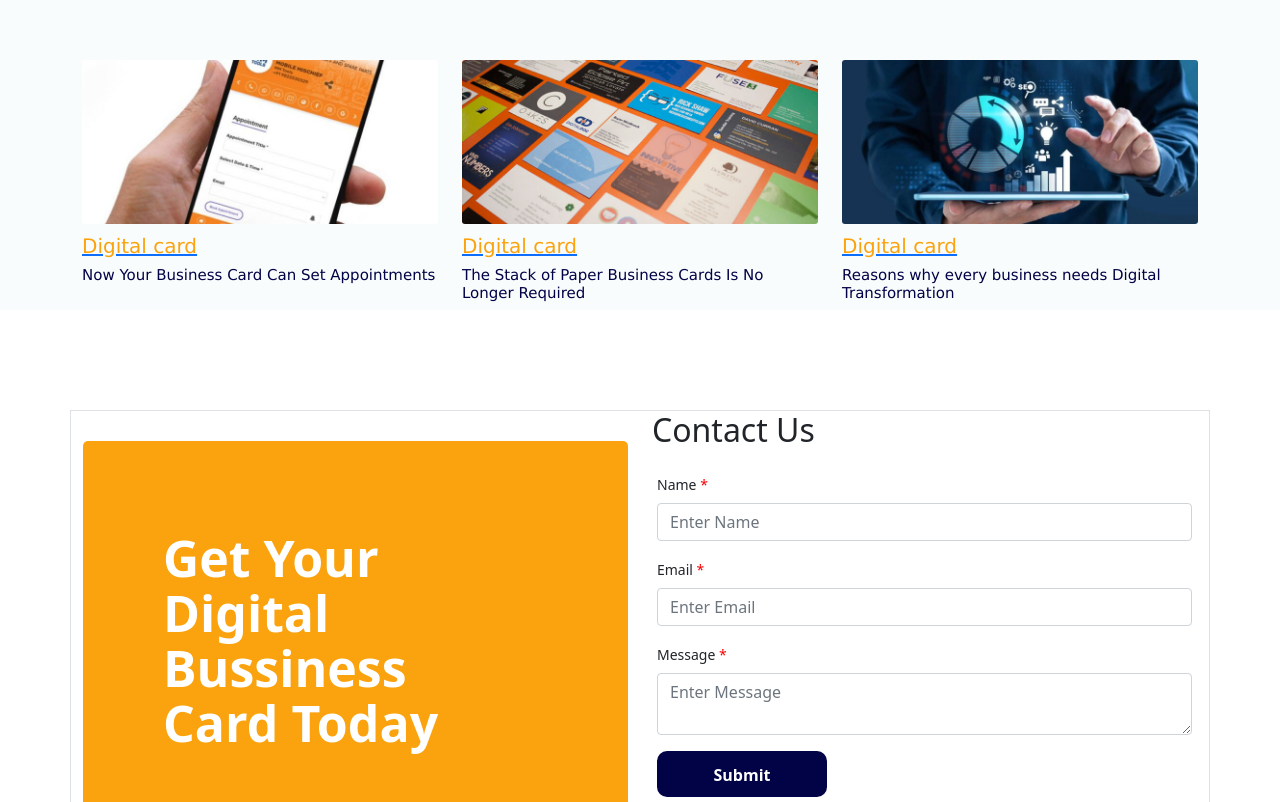
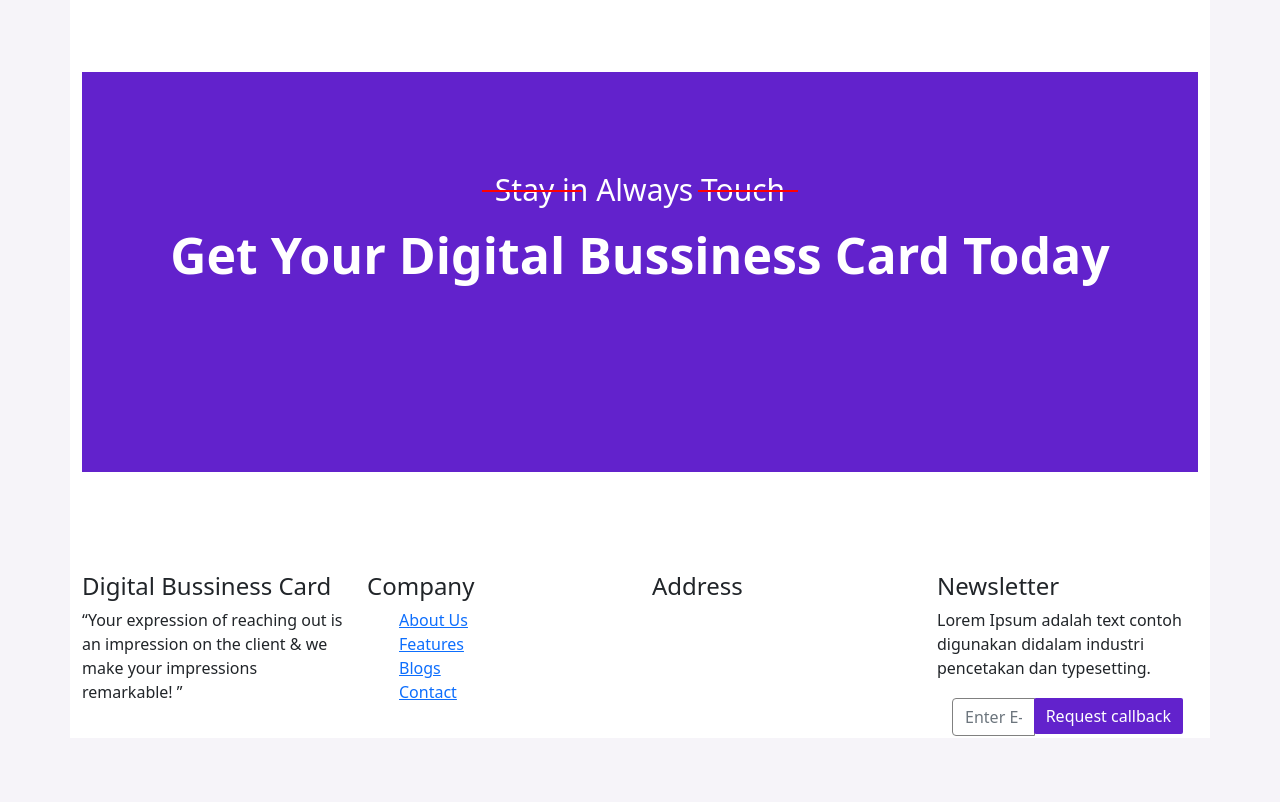
Before and after one commit to varsha0198/DIGITAL-BUSINESS-CARD, a plain HTML site: page index.html in a window 1280 px wide. Shown: the part 1998-2800 px from the top of the page. After the commit the page ends 2736 px from the top, so only its background shows below. Drawn offline with nearby package versions, Linux system fonts and the light colour scheme.

Commit message:
commit 6

```diff
--- a/inedx.html
+++ b/index.html
@@ -21,8 +21,9 @@
 <body>
 
   <!-- header design start-->
-  <section>
-    <div class="header">
+  <section class="section-header">
+    <div class="container">
+      <div class=" header">
         <nav class="navbar navbar-expand-lg navigation-wrap">
           <div class="container">
             <a class="navbar-brand" href="#"><strong> Digital Bussiness Card </strong></a>
@@ -67,6 +68,7 @@
           </div>
         </div>
       </div>
+    </div>
   </section>
 
   <!-- header design end -->
@@ -75,8 +77,8 @@
 
 
   <!-- features section start  -->
-  <section class="section-features">
-    <div class="container">
+  <section class=" container section-features">
+    <div class=" col-md-12">
       <h2 class="features-heading">Features of Digital Bussiness Card</h2>
       <br>
       <div class="row">
@@ -96,7 +98,7 @@
           <h6>You can share your Business card <br> to all those potential customers globally.</h6>
         </div>
       </div>
-      <br>
+
       <div class="row">
         <div class="col-md-4 features-box">
           <i class="fa fa-whatsapp icon-box" style="font-size:36px"></i>
@@ -116,13 +118,15 @@
       </div>
 
     </div>
+
+
   </section>
   <!-- features section end -->
 
 
   <!-- video section start  -->
 
-  <section class="video-section">
+  <!-- <section class="video-section">
       <div class="section">
 
         <h1>Design that converts maximum business</h1>
@@ -136,7 +140,7 @@
 
       </div>
 
-  </section>
+    </section> -->
 
   <!-- video section end -->
 
@@ -145,7 +149,7 @@
 
   <section class="blogsection">
 
-    <div class="container ">
+    <div class="container boxshadow">
       <h2>From our blog</h2>
       <div class="row ">
         <div class="col-md-4">
@@ -185,45 +189,66 @@
 
 
   <section class="section-getcard">
-    <div class="container border">
-      <div class="row">
-        <div class="col-md-6">
+    <div class="container boxshadow ">
       <div class="givespace">
         <div class="getting-card">
-              <h2>Get Your
-                <br> Digital Bussiness <br>Card Today
-              </h2>
+
+          <h6 class="hr-lines">Stay in Always Touch</h6>
+
+          <h2>Get Your Digital Bussiness Card Today</h2>
         </div>
       </div>
     </div>
-        <div class="col-md-6">
-          <h2>Contact Us</h2>
-          <div class="contact-froms">
-            <div class="mb-3">
-              <label>Name <span class="star_red">*</span></label>
-              <input type="text" name="name" class="form-control" placeholder="Enter Name" required="" id="txtname">
-              <span class="error"></span>
+  </section>
+
+  <!-- footer part start -->
+  <section >
+    <div class="container boxshadow">
+      <div class="row">
+        <div class="col-md-3">
+          <h4>Digital Bussiness Card</h4>
+          <p>“Your expression of reaching out is an impression on the client & we make your impressions remarkable! ”
+          </p>
+
         </div>
-            <div class="mb-3">
-              <label>Email <span class="star_red">*</span></label>
-              <input type="email" class="form-control" name="email" placeholder="Enter Email" required="" id="email">
-              <span class="error"></span>
+        <div class="col-md-3">
+          <h4>Company</h4>
+          <ul>
+            <a href="#">
+              <li>About Us</li>
+            </a>
+            <a href="#">
+              <li>Features</li>
+            </a>
+            <a href="#">
+              <li>Blogs</li>
+            </a>
+            <a href="#">
+              <li>Contact</li>
+            </a>
+          </ul>
         </div>
-
-            <div class="mb-3">
-              <label>Message <span class="star_red">*</span></label>
-              <textarea name="message" class="form-control" placeholder="Enter Message" id="message"></textarea>
-              <span class="error"></span>
+        <div class="col-md-3">
+          <h4>Address</h4>
+          <ul>
+            <li></li>
+          </ul>
         </div>
-            <div>
-              <button type="submit" class="submit-btn create-card" id="contactUsSubmit">Submit</button>
+        <div class="col-md-3">
+          <h4>Newsletter</h4>
+          <p>Lorem Ipsum adalah text contoh digunakan didalam industri pencetakan dan typesetting.</p>
+          <div class="input-group">
+            <input type="email" class="form-control" placeholder="Enter E-mail">
+            <div class="input-group-append">
+              <button type="button" class="input-group-text btn">Request callback</button>
+            </div>
 
           </div>
         </div>
       </div>
     </div>
-    </div>
   </section>
+
 </body>
 
 </html>
--- a/style.css
+++ b/style.css
@@ -1,5 +1,9 @@
+body {
+    background-color: #F6F4F9;
+}
+
 :root {
-    --primary-color: rgb(2, 2, 70);
+    --primary-color: #6222CC;
     --secondry-color: #5d95ba;
     --third-color: #faa30e;
     --white-color: #fff;
@@ -9,21 +13,16 @@
 }
 
 /* header design */
-.header {
-    height: 750px;
-    width: auto;
-    background-image: linear-gradient(rgba(0, 0, 0, 0.6), rgba(0, 0, 0, 0.6)), url(images/image2.jpg);
-    background-size: cover;
-    background-position: center;
-    background-attachment: fixed;
-    font-family: 'Lucida Sans', 'Lucida Sans Regular', 'Lucida Grande', 'Lucida Sans Unicode', Geneva, Verdana, sans-serif;
-    text-align: center;
-    color: white;
+.section-header {
+
     background-image: linear-gradient(rgba(0, 0, 0, 0.6), rgba(0, 0, 0, 0.6)), url(images/image2.jpg);
     animation-name: example;
     animation-duration: 6s;
     animation-iteration-count: infinite;
     opacity: 1;
+    background-size: cover;
+    background-position: center;
+    background-attachment: fixed;
 }
 
 @keyframes example {
@@ -37,13 +36,29 @@
 
 }
 
+
+.header {
+    height: 750px;
+    width: auto;
+
+    background-size: cover;
+    background-position: center;
+    background-attachment: fixed;
+    font-family: 'Lucida Sans', 'Lucida Sans Regular', 'Lucida Grande', 'Lucida Sans Unicode', Geneva, Verdana, sans-serif;
+    text-align: center;
+    color: white;
+
+}
+
+
+
 .navigation-wrap {
     position: relative;
     width: 100%;
     left: 0;
     z-index: 1000;
     transition: all 0.3s ease-out;
-    background-color: rgba(4, 4, 4, 0.383);
+    background-color: rgba(0, 0, 0, 0.036);
 }
 
 .navigation-wrap .nav-item {
@@ -61,7 +76,7 @@
     font-size: 0.9375rem;
     font-weight: 600;
 
-    color: white;
+    color: var(--white-color);
     letter-spacing: 1px;
 }
 
@@ -82,8 +97,8 @@
 }
 
 .navbar-brand {
-    color: white;
-    font-size:1.5em;
+    color: var(--white-color);
+    font-size: 1.5em;
     width: auto;
 
     font-family: 700;
@@ -93,9 +108,9 @@
     display: inline;
     padding: 0.625rem 1.87rem;
     line-height: 1.5625rem;
-    background-color: var(--primary-color);
+    background-color: var(--white-color);
 
-    color: var(--white-color);
+    color: var(--black-color);
     font-size: 0.9375rem;
     font-weight: 600;
     border-radius: 10px;
@@ -103,8 +118,8 @@
 }
 
 .main-btn:hover {
-    background-color: var(--white-color);
-    color: var(--primary-color);
+    background-color: var(--primary-color);
+    color: var(--white-color);
 }
 
 .header-page-heading {
@@ -127,6 +142,9 @@
 .section-features {
     padding: 2em;
     font-family: 'Lucida Sans', 'Lucida Sans Regular', 'Lucida Grande', 'Lucida Sans Unicode', Geneva, Verdana, sans-serif;
+    padding-top: 100px;
+    padding-bottom: 150px;
+    background-color: #fff;
 }
 
 .features-heading {
@@ -145,13 +163,13 @@
 
 .features-box h4 {
     font-size: larger;
-    color: var(--primary-color);
+    color: var(--text-color);
     padding: 10px;
 }
 
 .features-box h6 {
     font-size: 15px;
-    color: var(--primary-color);
+    color: var(--text-color);
 }
 
 .icon-box {
@@ -162,96 +180,52 @@
 
 }
 
-.contact-froms {
-    padding: 15px 5px;
+.bodycolor {
+    background-color: white;
 }
 
-.mb-3 {
-    margin-bottom: 1rem;
-}
-
-.contact-froms label {
-    display: inline-block;
-    margin-bottom: 0.5rem;
-    font-size: 14px;
-}
-
-.star_red {
-    color: red;
-}
-
-.error {
-    color: #ff4646;
-    margin-top: 5px;
-}
-
-.form-control {
-    display: block;
-    padding: 0.375rem 0.75rem;
-    font-size: 1rem;
-    line-height: 1.5;
-    background-clip: padding-box;
-    transition: border-color .15s ease-in-out, box-shadow .15s ease-in-out;
-}
-
-.create-card {
-    padding: 12px 12px;
-    height: 46px;
-    width: 170px;
-    font-size: 16px;
-    font-weight: 600;
-    color: #fff;
-    cursor: pointer;
-    background-color: var(--primary-color);
-    border-radius: 10px;
-    text-align: center;
-    border: none;
 
 
-}
-
-.section-getcard {
-    padding-top: 100px;
-    padding-bottom: 50px;
-
-
-}
-
-.border {
-    border: 1em solid #faa30e;
-}
 
 .givespace {
-    padding-top: 30px;
-    padding-bottom: 30px;
-
+    padding-top: 150px;
+    padding-bottom: 100px;
+    max-width: 100%;
 }
 
 .getting-card {
-    background-color: var(--third-color);
-    height: auto;
-    border-radius: 5px;
+    background-color: #6222CC;
+    height: 400px;
+    max-width: 100%;
     padding-top: 50px;
     padding-bottom: 50px;
 
 }
 
+.getting-card h6 {
+    text-align: center;
+    color: var(--white-color);
+    padding-top: 50px;
+    font-size: 30px;
+}
+
+
 .getting-card h2 {
-    margin-left: 40px;
-    margin-right: 40px;
-    padding: 40px;
+    padding-top: 20PX;
+    padding-bottom: 100px;
     font-size: 50px;
     font-weight: 700;
     color: var(--white-color);
-    text-align: left;
+    text-align: center;
     line-height: 1.1em;
 }
 
 .blogsection {
-    background-color: rgba(244, 249, 249, 0.502);
+
     display: flex;
     align-items: center;
     font-family: 'Lucida Sans', 'Lucida Sans Regular', 'Lucida Grande', 'Lucida Sans Unicode', Geneva, Verdana, sans-serif;
+
 }
 
 .blogsection h2 {
@@ -260,6 +234,10 @@
     font-size: 50px;
     font-weight: 700;
     color: var(--primary-color);
+}
+
+.boxshadow {
+    background-color: #fff;
 }
 
 .fromblog img {
@@ -281,45 +259,54 @@
     font-size: 15px;
     color: var(--primary-color);
 }
-.video-section{
-    padding-top: 50px;
-    /* padding-bottom: 20px; */
+
+.hr-lines {
+    position: relative;
+    margin: 0 0;
+    text-align: center;
 }
 
-.section {
-    position: relative;
-    width: 100%;
-    height: 500px;
-    display: flex;
-    align-items: center;
-    justify-content: center;
-    overflow: hidden;
+.hr-lines:before {
+    content: " ";
+    height: 2px;
+    width: 100px;
+    background: red;
+    display: block;
+    position: absolute;
+    top: 80%;
+    left: 0;
+    margin-left: 400px;
 }
 
-.section h1 {
-    text-align: center;
-    font-size: 3rem;
-    font-family:  'Lucida Sans', 'Lucida Sans Regular', 'Lucida Grande', 'Lucida Sans Unicode', Geneva, Verdana, sans-serif;
-    color: #fff;
-    padding: 20px;
-    margin: 15px;
-    z-index: 1;
-    opacity: 0.7;
+.hr-lines:after {
+    content: " ";
+    height: 2px;
+    width: 100px;
+    background: red;
+    display: block;
+    position: absolute;
+    top: 80%;
+    right: 0;
+    margin-right: 400px;
 }
+.input-group {
+    width: 90%;
+    max-width: 500px;
 
-.video-container {
-    position: absolute;
-    top: 0;
-    left: 0;
-    width: 100%;
-}
+    background: white;
+    margin: auto;
+    padding: 2px;
 
-.color-overlay {
-    position: absolute;
-    top: 0;
-    left: 0;
-    background-color: black;
-    width: 100%;
-    height: 600px;
-    opacity: 0.5;
-}
+  }
+  .input-group-text {
+    background-color: var(--primary-color);
+    border: 0;
+    color: white;
+    box-shadow: none;
+    border-radius: 2px;
+    border-width: 0px 0px 0px 0px;
+  }
+  .form-control {
+    border: 1px solid gray;
+    box-shadow: none;
+  }
```
Lines whose indentation alone changed are shown as unchanged.
